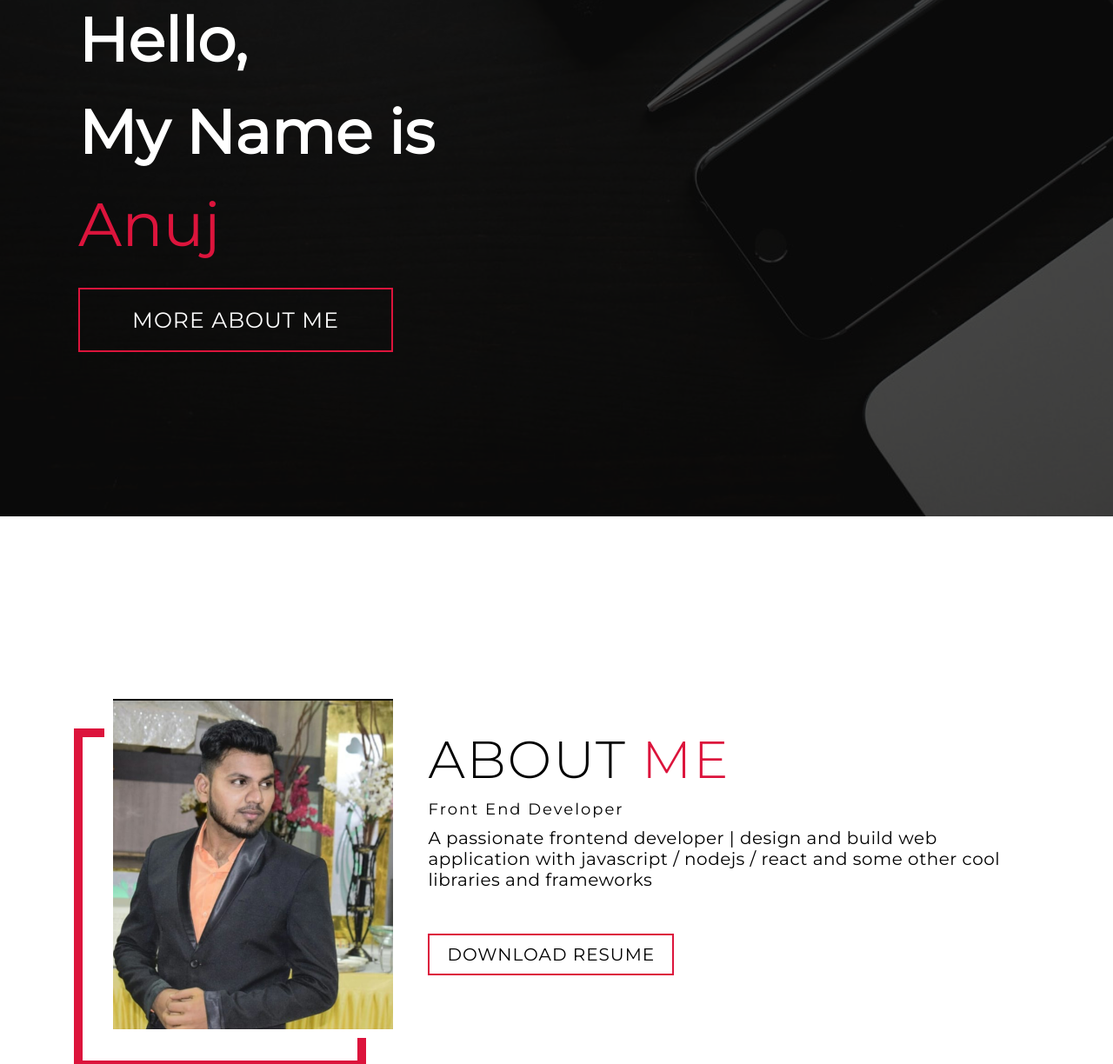
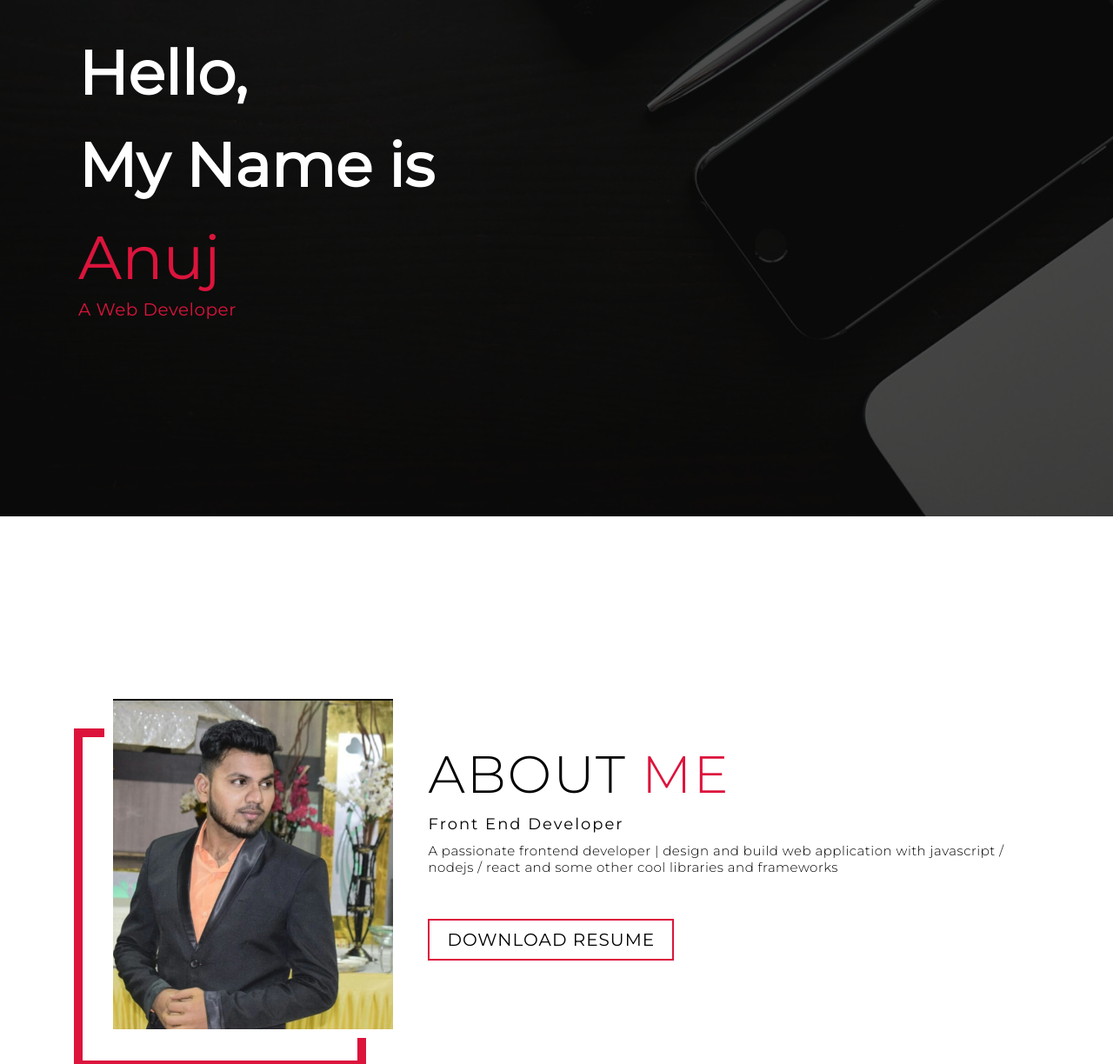
Before and after one commit to anuj-kumary/Portfolio, a plain HTML site: page index.html in a window 1280 px wide. Shown: the part 206-1430 px from the top of the page at 87% size. Drawn offline with Linux system fonts and the light colour scheme.

Commit message:
refator:styles

```diff
--- a/index.html
+++ b/index.html
@@ -36,8 +36,8 @@
       <div>
         <h1>Hello, <span></span></h1>
         <h1>My Name is <span></span></h1>
-        <h1>Anuj <span></span></h1>
-        <a href="#about" type="button" class="cta">More About Me</a>
+        <h1>Anuj<span></span></h1>
+        <p class="tag">A Web Developer</p>
       </div>
     </div>
   </section>
@@ -54,7 +54,7 @@
       <div class="col-right">
         <h1 class="section-title">About <span>me</span></h1>
         <h2>Front End Developer</h2>
-        <p>A passionate frontend developer | design and build web application with javascript / nodejs / react and some other cool libraries and frameworks</p>
+        <p class="secondary-para">A passionate frontend developer | design and build web application with javascript / nodejs / react and some other cool libraries and frameworks</p>
         <a href="https://docs.google.com/document/d/1QCNkAMic_4csqQR7-6bk8So80ursLRkz0pbg3Vd_GkE/edit?usp=sharing" target="_blank" class="cta">Download Resume</a>
       </div>
     </div>
--- a/style.css
+++ b/style.css
@@ -242,6 +242,11 @@ p{
 	animation: text_reveal .5s ease forwards;
 	animation-delay: 1s;
 }
+#hero .tag{
+	color: transparent;
+	animation: text_reveal .5s ease forwards;
+	animation-delay: 1s;
+}
 #hero h1:nth-child(1) {
 	animation-delay: 1s;
 }
@@ -251,6 +256,10 @@ p{
 #hero h1:nth-child(3) {
 	animation: text_reveal_name .5s ease forwards;
 	animation-delay: 3s;
+}
+#hero .tag:nth-child(4){
+	animation: text_reveal_name .5s ease forwards;
+	animation-delay: 4s;
 }
 #hero h1 span {
 	position: absolute;
@@ -270,6 +279,9 @@ p{
 }
 #hero h1:nth-child(3) span {
 	animation-delay: 2.5s;
+}
+#hero .tag:nth-child(4) span {
+	animation-delay: 3.2s;
 }
 
 /* End Hero Section */
@@ -449,7 +461,10 @@ h1{
 }
 #about .col-right p {
 	margin-bottom: 20px;
+	font-weight: 300;
+	font-size: 1.5rem;
 }
+
 #about .col-right .cta {
 	color: black;
 	margin-bottom: 50px;
```
